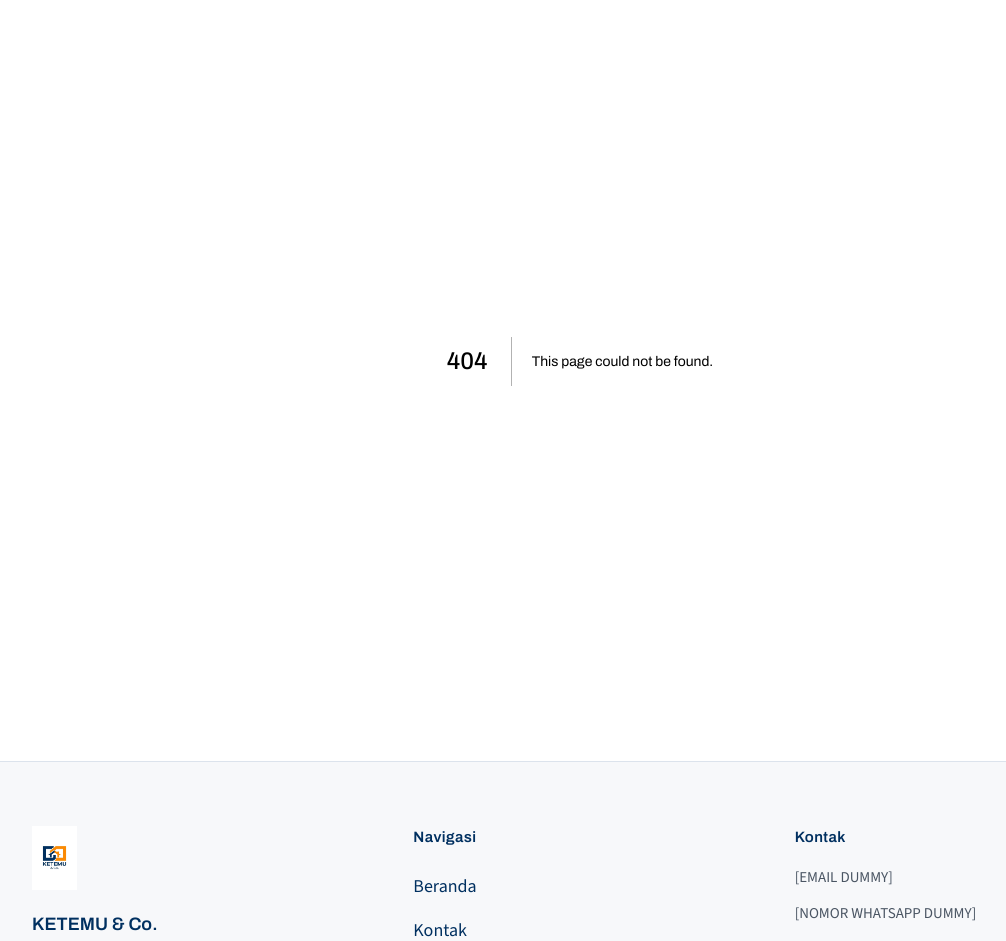
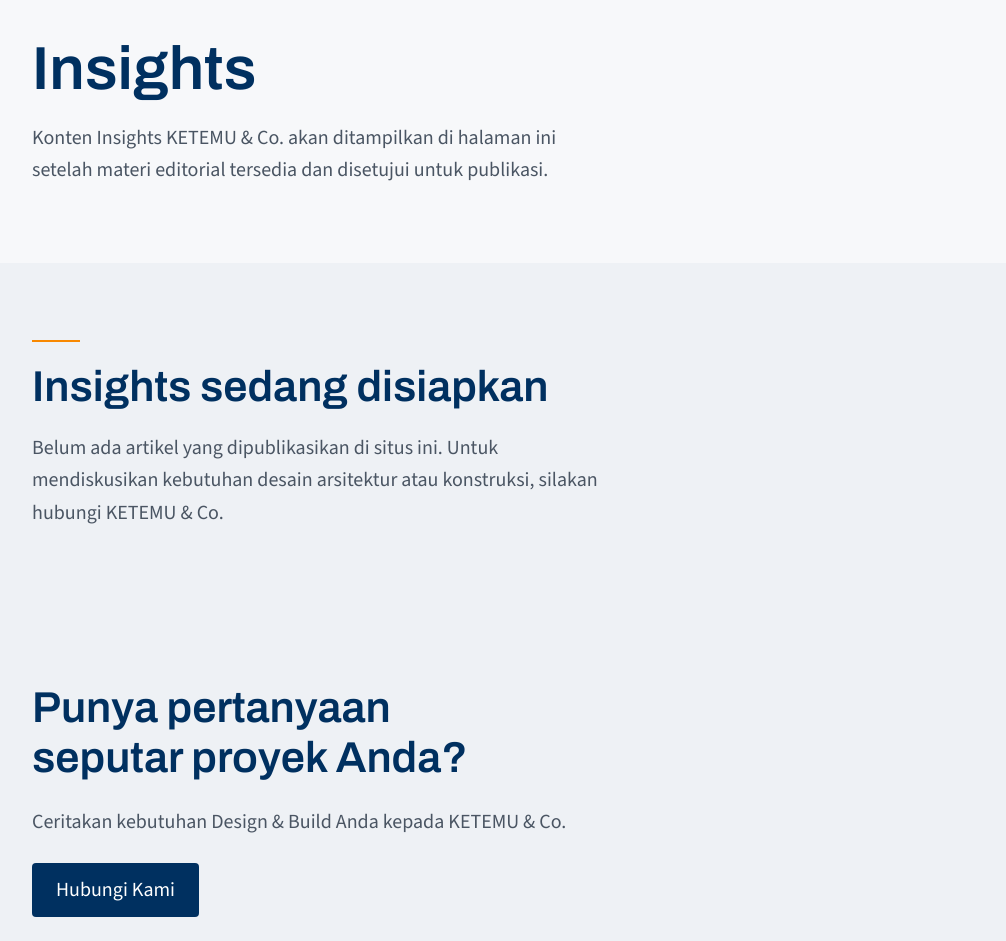
Before and after one commit to endo22/Ketemu-Co., a Next.js app: page /insights in a window 1280 px wide. Before the commit this address had no page. Shown: the part 120-1061 px from the top of the page, without its empty margins (60-1066 px from the left). Built offline with nearby package versions, Linux system fonts and the light colour scheme.

Commit message:
feat: add insights page
Co-authored-by: Cursor <cursoragent@cursor.com>

```diff
--- /dev/null
+++ b/src/app/insights/page.tsx
@@ -0,0 +1,77 @@
+import type { Metadata } from "next";
+import { Button } from "@/components/ui/Button";
+import { Container } from "@/components/ui/Container";
+import { Heading } from "@/components/ui/Heading";
+import { Section } from "@/components/ui/Section";
+import { contactCta } from "@/components/layout/nav";
+import {
+  insightsCta,
+  insightsEmpty,
+  insightsIntro,
+} from "@/content/insights";
+
+export const metadata: Metadata = {
+  title: "Insights",
+  description:
+    "Insights dari KETEMU & Co. seputar desain arsitektur dan konstruksi Design & Build.",
+};
+
+export default function InsightsPage() {
+  return (
+    <>
+      <Section id="insights-intro" tone="default">
+        <Container>
+          <div className="flex max-w-prose flex-col gap-5">
+            {/* DRAFT — PENDING OWNER APPROVAL */}
+            <Heading level={1}>{insightsIntro.heading}</Heading>
+            {/* DRAFT — PENDING OWNER APPROVAL */}
+            <p className="text-pretty text-lg leading-relaxed text-grey-600">
+              {insightsIntro.lead}
+            </p>
+          </div>
+        </Container>
+      </Section>
+
+      <Section id="insights-empty" tone="muted">
+        <Container>
+          <div className="flex max-w-prose flex-col gap-5">
+            <div
+              className="h-0.5 w-12 bg-orange-500"
+              aria-hidden="true"
+            />
+            {/* DRAFT — PENDING OWNER APPROVAL */}
+            <Heading level={2} className="gap-0">
+              {insightsEmpty.heading}
+            </Heading>
+            {/* DRAFT — PENDING OWNER APPROVAL */}
+            <p className="text-pretty text-lg leading-relaxed text-grey-600">
+              {insightsEmpty.body}
+            </p>
+          </div>
+        </Container>
+      </Section>
+
+      <Section id="insights-cta" tone="muted">
+        <Container>
+          <div className="flex max-w-xl flex-col gap-6">
+            {/* DRAFT — PENDING OWNER APPROVAL */}
+            <Heading level={2}>{insightsCta.heading}</Heading>
+            {/* DRAFT — PENDING OWNER APPROVAL */}
+            <p className="max-w-prose text-pretty text-lg leading-relaxed text-grey-600">
+              {insightsCta.body}
+            </p>
+            <div>
+              <Button
+                href={contactCta.href}
+                size="lg"
+                className="min-h-11 w-full sm:w-auto"
+              >
+                {contactCta.label}
+              </Button>
+            </div>
+          </div>
+        </Container>
+      </Section>
+    </>
+  );
+}
--- /dev/null
+++ b/src/content/insights.ts
@@ -0,0 +1,30 @@
+/**
+ * Insights page copy.
+ * DRAFT — PENDING OWNER APPROVAL
+ * Not official company information until the owner approves publication.
+ * No article entries — empty state until verified editorial materials exist.
+ */
+
+export const insightsIntro = {
+  /** DRAFT — PENDING OWNER APPROVAL */
+  heading: "Insights",
+  /** DRAFT — PENDING OWNER APPROVAL */
+  lead: "Konten Insights KETEMU & Co. akan ditampilkan di halaman ini setelah materi editorial tersedia dan disetujui untuk publikasi.",
+} as const;
+
+export const insightsEmpty = {
+  /** DRAFT — PENDING OWNER APPROVAL */
+  heading: "Insights sedang disiapkan",
+  /** DRAFT — PENDING OWNER APPROVAL */
+  body: "Belum ada artikel yang dipublikasikan di situs ini. Untuk mendiskusikan kebutuhan desain arsitektur atau konstruksi, silakan hubungi KETEMU & Co.",
+} as const;
+
+export const insightsCta = {
+  /** DRAFT — PENDING OWNER APPROVAL */
+  heading: "Punya pertanyaan seputar proyek Anda?",
+  /** DRAFT — PENDING OWNER APPROVAL */
+  body: "Ceritakan kebutuhan Design & Build Anda kepada KETEMU & Co.",
+} as const;
+
+/** No published articles. Do not seed fictional article entries. */
+export const articles = [] as const;
```
